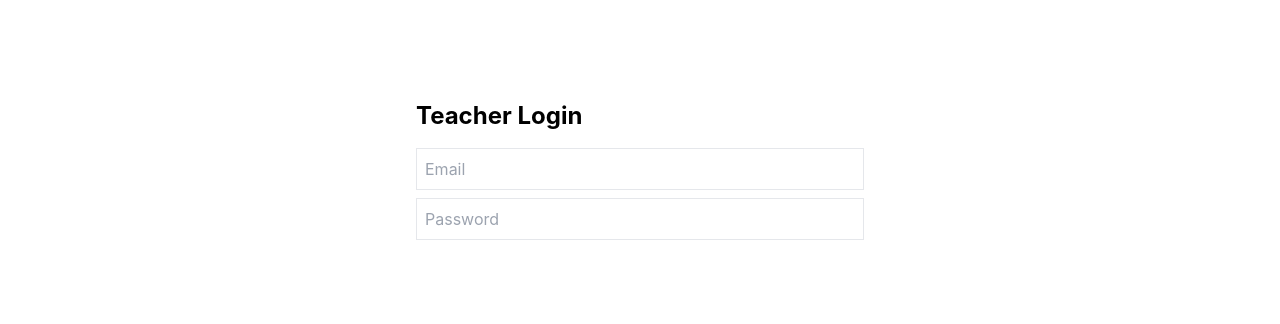
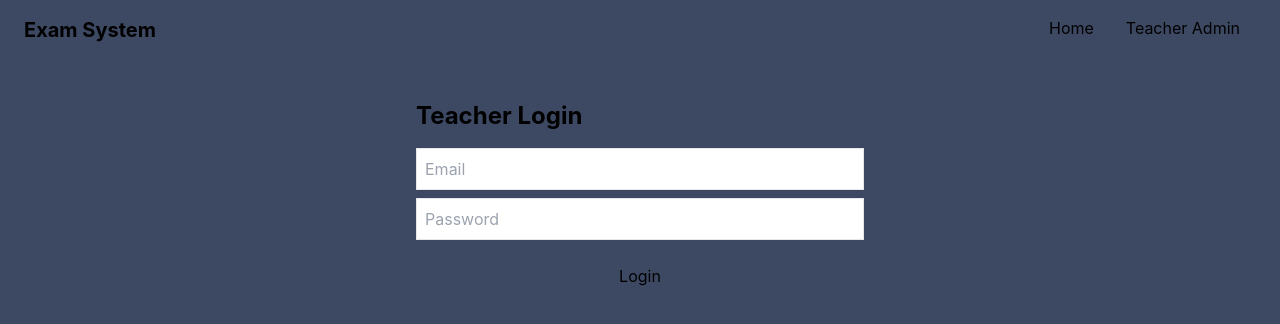
Before and after one commit to setthi-pheap11/exam-system, a Next.js app: page /admin/login in a window 1280 px wide. Shown: the top 324 px of the page. Built offline with nearby package versions, Linux system fonts and the light colour scheme.

Commit message:
add new code

```diff
--- a/components/Navbar.js
+++ b/components/Navbar.js
@@ -2,7 +2,7 @@ import Link from 'next/link'
 
 export default function Navbar() {
   return (
-    <nav className="bg-primary text-white py-4 px-6">
+    <nav className="bg-primary text-black py-4 px-6">
       <div className="container mx-auto flex justify-between">
         <Link href="/" className="font-bold text-xl">Exam System</Link>
         <div>
--- a/pages/admin/create-exam.js
+++ b/pages/admin/create-exam.js
@@ -114,8 +114,8 @@ export default function CreateExam() {
           </div>
         ))}
 
-        <button className="bg-secondary text-white px-4 py-2 mt-4" onClick={addQuestion}>Add Question</button>
-        <button className="bg-primary text-white px-4 py-2 ml-4" onClick={saveExam}>Save Exam</button>
+        <button className="bg-secondary text-black px-4 py-2 mt-4" onClick={addQuestion}>Add Question</button>
+        <button className="bg-primary text-black px-4 py-2 ml-4" onClick={saveExam}>Save Exam</button>
 
         <h2 className="text-xl font-bold mt-8">Existing Exams</h2>
         <div className="border mt-2 rounded-lg overflow-hidden">
--- a/pages/admin/login.js
+++ b/pages/admin/login.js
@@ -23,7 +23,7 @@ export default function TeacherLogin() {
         <h1 className="text-2xl font-bold text-primary">Teacher Login</h1>
         <input className="border p-2 w-full mt-4" placeholder="Email" onChange={(e)=>setEmail(e.target.value)} />
         <input className="border p-2 w-full mt-2" placeholder="Password" type="password" onChange={(e)=>setPassword(e.target.value)} />
-        <button className="bg-secondary text-white p-2 w-full mt-4" onClick={loginTeacher}>Login</button>
+        <button className="bg-secondary text-black p-2 w-full mt-4" onClick={loginTeacher}>Login</button>
       </div>
     </>
   );
--- a/pages/admin/register.js
+++ b/pages/admin/register.js
@@ -18,7 +18,7 @@ export default function TeacherRegister() {
         <h1 className="text-2xl font-bold text-primary">Teacher Admin Registration</h1>
         <input className="border w-full p-2 mt-4" placeholder="Email" onChange={(e) => setEmail(e.target.value)} />
         <input className="border w-full p-2 mt-2" placeholder="Password" type="password" onChange={(e) => setPassword(e.target.value)} />
-        <button className="bg-secondary text-white p-2 w-full mt-4" onClick={registerTeacher}>
+        <button className="bg-secondary text-black p-2 w-full mt-4" onClick={registerTeacher}>
           Register
         </button>
       </div>
--- a/pages/student/exam/[id].js
+++ b/pages/student/exam/[id].js
@@ -53,7 +53,7 @@ export default function ExamAccessPage() {
                 <input placeholder="Class" className="border p-2 w-full mt-2" value={studentClass} onChange={(e) => setStudentClass(e.target.value)} />
                 <input placeholder="Year" className="border p-2 w-full mt-2" type="number" value={year} onChange={(e) => setYear(e.target.value)} />
 
-                <button className="bg-secondary text-white p-2 w-full mt-4" onClick={handleStudentRegister} disabled={loading}>
+                <button className="bg-secondary text-black p-2 w-full mt-4" onClick={handleStudentRegister} disabled={loading}>
                     {loading ? "Processing..." : "Start Exam"}
                 </button>
             </div>
--- a/pages/student/exam/start/[id].js
+++ b/pages/student/exam/start/[id].js
@@ -135,7 +135,7 @@ export default function ExamPage() {
                 ))}
 
                 <button
-                    className={`p-2 w-full mt-4 ${isWaiting || isExpired ? "bg-gray-400 cursor-not-allowed" : "bg-secondary text-white"}`}
+                    className={`p-2 w-full mt-4 ${isWaiting || isExpired ? "bg-gray-400 cursor-not-allowed" : "bg-secondary text-black"}`}
                     onClick={handleSubmit}
                     disabled={loading || isWaiting || isExpired}
                 >
--- a/pages/student/register.js
+++ b/pages/student/register.js
@@ -20,7 +20,7 @@ export default function StudentRegister() {
         <input placeholder="Full Name" className="border p-2 w-full mt-2" onChange={(e)=>setForm({...form,fullname:e.target.value})} />
         <input placeholder="Class" className="border p-2 w-full mt-2" onChange={(e)=>setForm({...form,class:e.target.value})} />
         <input placeholder="Year" className="border p-2 w-full mt-2" type="number" onChange={(e)=>setForm({...form,year:e.target.value})} />
-        <button className="bg-secondary text-white p-2 w-full mt-4" onClick={register}>Register</button>
+        <button className="bg-secondary text-black p-2 w-full mt-4" onClick={register}>Register</button>
       </div>
     </>
   );
--- a/styles/globals.css
+++ b/styles/globals.css
@@ -20,12 +20,12 @@ a {
   box-sizing: border-box;
 }
 
-@media (prefers-color-scheme: dark) {
+@media (prefers-color-scheme: light) {
   html {
-    color-scheme: dark;
+    color-scheme: light;
   }
   body {
-    color: rgb(255, 255, 255);
+    color: rgb(0, 0, 0);
     background: #3d4963;
   }
 }
```
